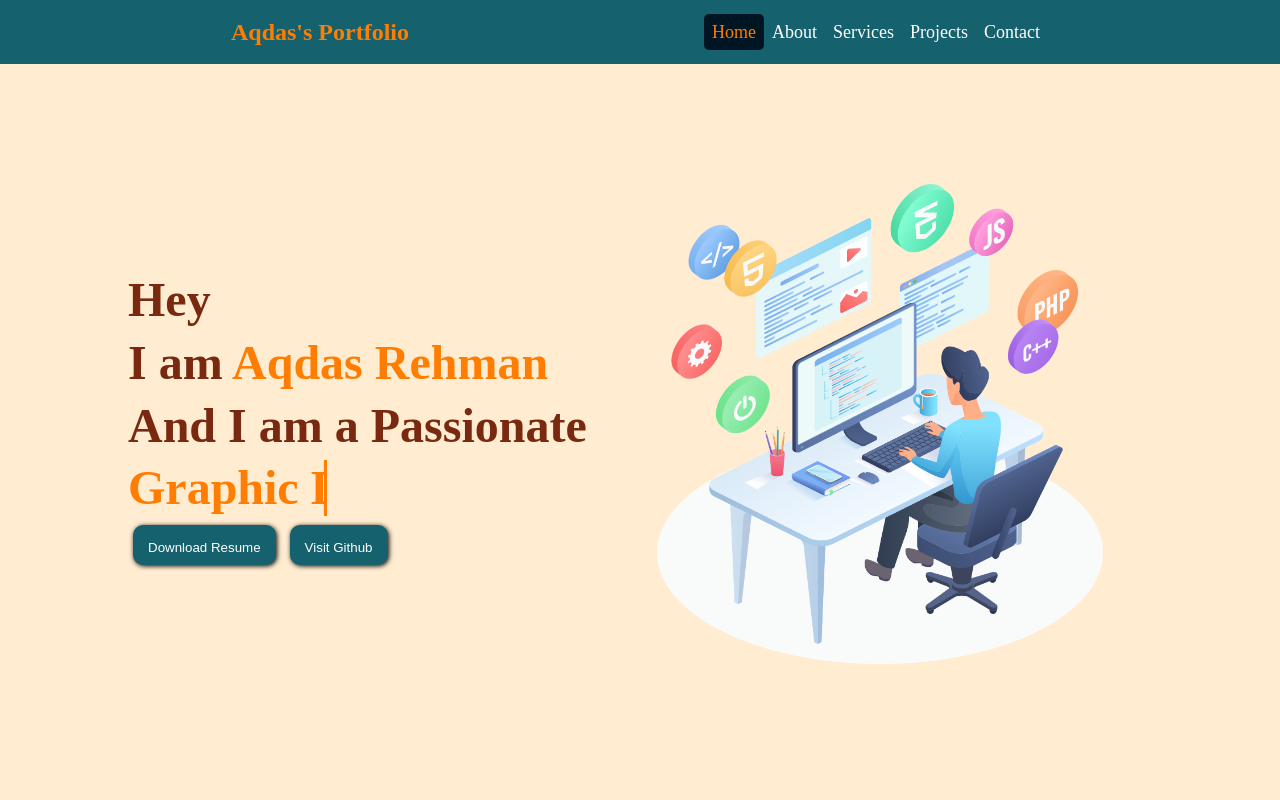
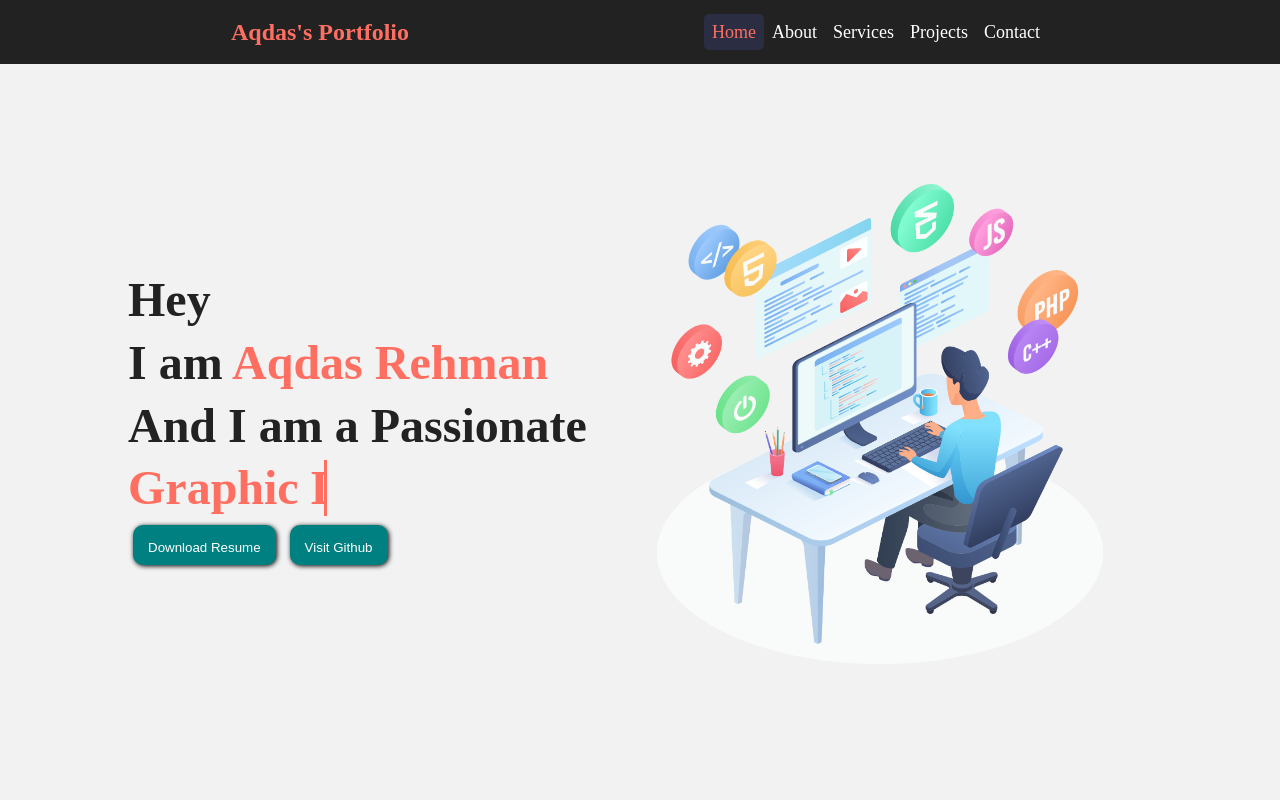
Before and after one commit to Aqua110/Aqdas-Rehman-s-portfolio, a plain HTML site: page index.html in a window 1280 px wide. Shown: the top 800 px of the page. Drawn offline with Linux system fonts and the light colour scheme.

Commit message:
Update home.css

```diff
--- a/css/normal-css/home.css
+++ b/css/normal-css/home.css
@@ -1,9 +1,9 @@
 :root {
-    --active-bg-color: #001524;
-    --highlighted-text-color: #ff7d00;
-    --highlighted-bg-color: #15616d;
-    --normal-test-color: #78290f;
-    --normal-bg-color: #ffecd1;
+    --active-bg-color: #2b2d42;
+    --highlighted-text-color: #ff6f61;
+    --highlighted-bg-color: #222222;
+    --normal-text-color: #008080;
+    --normal-bg-color: #F2F2F2;
 }
 
 *{
@@ -29,6 +29,7 @@
 .name{
     padding: 2vh;
     color: var(--highlighted-text-color);
+    font-size: 3vh;
 }
 
 .nav-link-container{
@@ -81,7 +82,7 @@
 
 .info-heading{
     font-size: 6vh;
-    color: var(--normal-test-color);
+    color: var(--highlighted-bg-color);
 }
 
 .highligted-text{
@@ -144,7 +145,7 @@
     margin: 1vh 5px;
     height: 5vh;
     padding: 15px;
-    background-color: var(--highlighted-bg-color);
+    background-color: var(--normal-text-color);
     border: none;
     box-shadow: 1px 1px 5px black;
     font-size: smaller;
```
